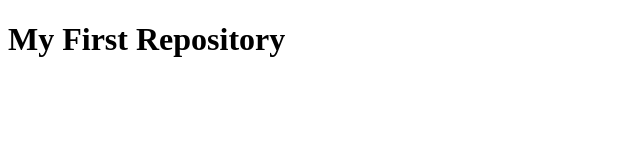
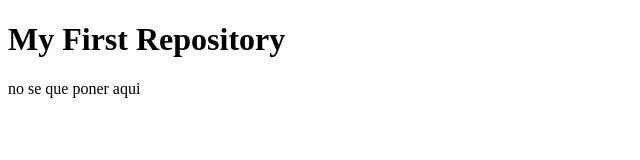
Before and after one commit to HuunterSG/MY_Repository, a plain HTML site: page index.html in a window 1280 px wide. Shown: the whole page, without its empty margins (0-640 px from the left). Drawn offline with Linux system fonts and the light colour scheme.

Commit message:
agregando parrafo

```diff
--- a/index.html
+++ b/index.html
@@ -8,5 +8,6 @@
 </head>
 <body>
     <h1>My First Repository</h1>
+    <p>no se que poner aqui</p>
 </body>
 </html>
```
